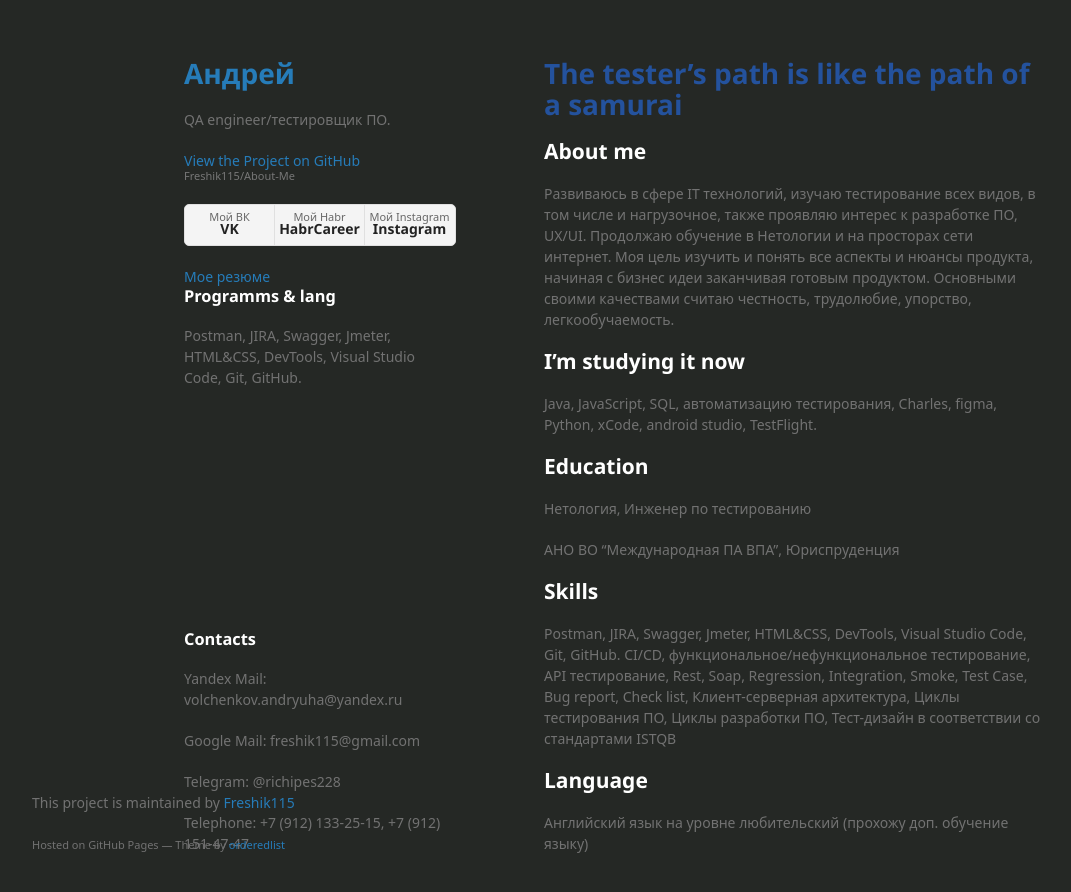
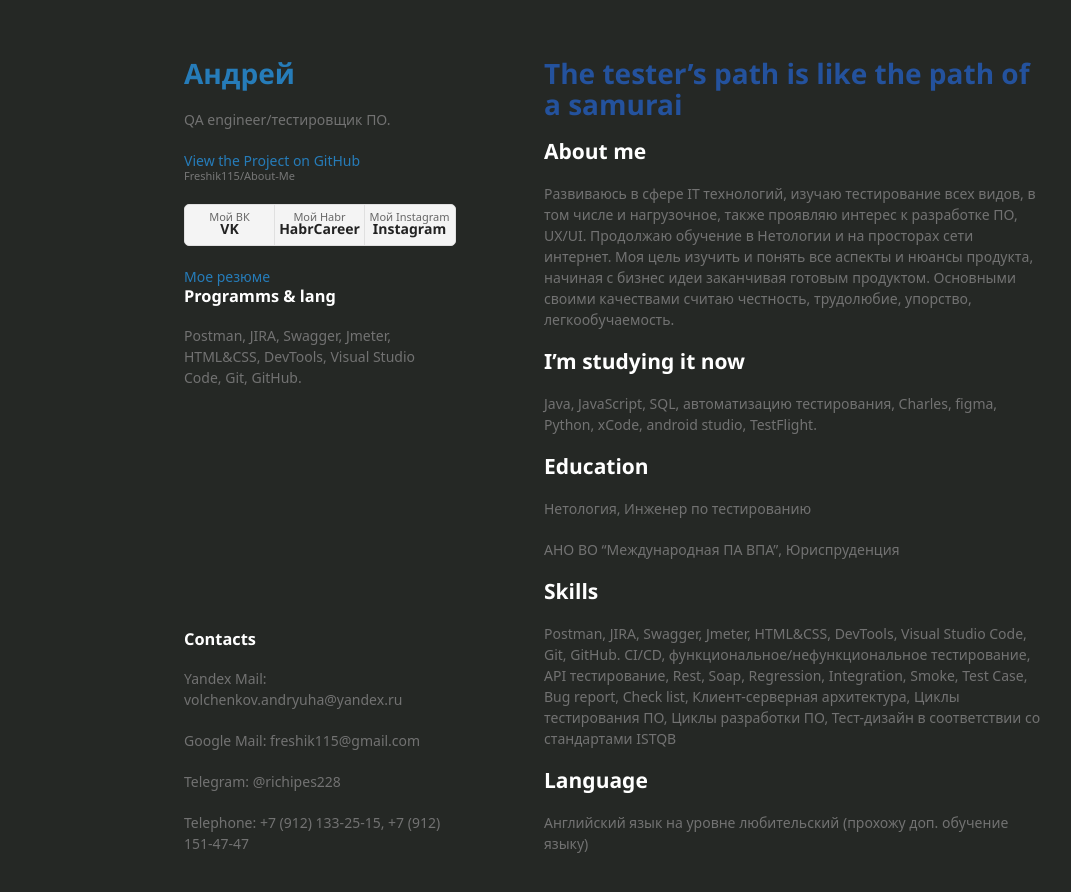
Before and after one commit to Freshik115/About-Me, a Jekyll site: the page built from README.md, in a window 1280 px wide and 924 px high. Shown: the top 892 px of the window, without its empty margins (26-1097 px from the left). Built offline with Jekyll 4.4.1, drawn with Linux system fonts in a browser that asks for light colours; some web fonts are replaced; our own code applies the rules of GitHub Pages for plain Markdown files.

Commit message:
Update default.html

```diff
--- a/_layouts/default.html
+++ b/_layouts/default.html
@@ -61,9 +61,5 @@
     </div>
     <script src="{{ "/assets/js/scale.fix.js" | relative_url }}"></script>
   </body>
-  <footer>
-    {% if site.github.is_project_page %}
-        <p>This project is maintained by <a href="{{ site.github.owner_url }}">{{ site.github.owner_name }}</a></p>
-        {% endif %}
-        <p><small>Hosted on GitHub Pages &mdash; Theme by <a href="https://github.com/orderedlist">orderedlist</a></small></p></footer>
+
 </html>
```
